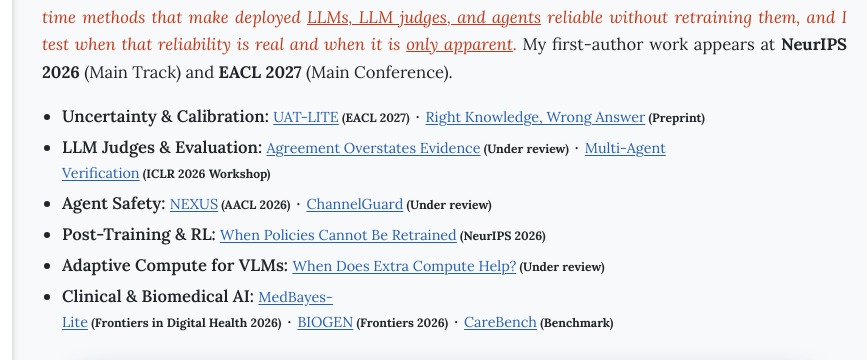
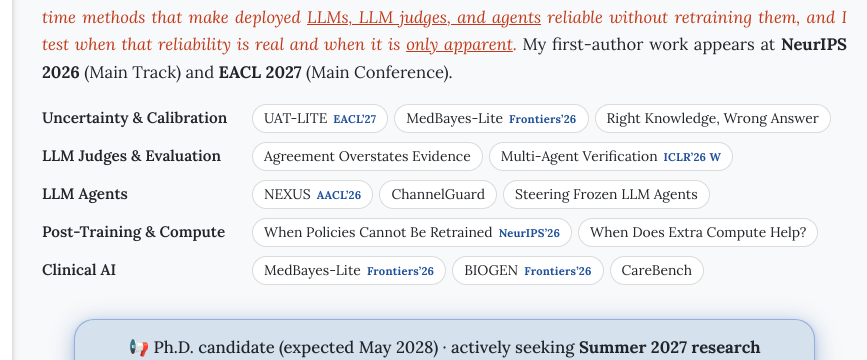
Before and after one commit to eliashossain001/eliashossain001.github.io, a plain HTML site: page index.html in a window 1280 px wide. Shown: the part 150-510 px from the top of the page, 413-1280 px from the left. Drawn offline with Linux system fonts and the light colour scheme.

Commit message:
Research areas: one line per theme with paper chips; LLM Agents row

```diff
--- a/index.html
+++ b/index.html
@@ -2362,6 +2362,16 @@
   .ra .i:not(:last-child)::after { content: "\00b7"; margin: 0 .4rem; font-weight: 700; color: var(--ink); }
   .ra .v { margin-left: .2rem; font-size: .84em; font-weight: 700; color: var(--ink); white-space: nowrap; }
   .ra a { text-decoration: underline; text-underline-offset: 2px; }
+  /* Research areas: one line per theme, papers as chips */
+  .ra2 { display: grid; grid-template-columns: 196px minmax(0, 1fr); gap: 9px 14px; margin: 4px 0 28px; align-items: start; }
+  .ra2 .h { font-weight: 600; font-size: .95rem; line-height: 1.35; padding-top: 4px; }
+  .ra2 .p { display: flex; flex-wrap: wrap; gap: 6px; }
+  .ra2 a.c, .ra2 span.c { display: inline-flex; align-items: baseline; gap: 6px; padding: 3px 11px; border: 1px solid var(--line);
+    border-radius: 999px; background: var(--bg-elev); color: var(--ink); font-size: .87rem; line-height: 1.5;
+    text-decoration: none; transition: border-color .15s, background .15s, color .15s; }
+  .ra2 a.c:hover { border-color: var(--accent); background: var(--accent-soft); color: var(--accent-ink); }
+  .ra2 .v { font-size: .7rem; font-weight: 700; letter-spacing: .02em; color: var(--accent-ink); white-space: nowrap; }
+  @media (max-width: 640px) { .ra2 { grid-template-columns: 1fr; gap: 4px; } .ra2 .p { margin-bottom: 8px; } }
   .ann { width: fit-content; max-width: 92%; margin: 34px auto 38px; padding: 14px 26px; border-radius: 20px; text-align: center; font-weight: 500;
     background: color-mix(in srgb, var(--accent) 16%, var(--bg)); border: 1px solid color-mix(in srgb, var(--accent) 38%, transparent);
     box-shadow: 0 4px 24px color-mix(in srgb, var(--accent) 34%, transparent), 0 2px 6px color-mix(in srgb, var(--accent) 18%, transparent); }
@@ -2584,14 +2594,13 @@
 
     <div class="df-main">
       <p>I&rsquo;m a Ph.D. candidate at the University of Central Florida, advised by <a href="https://www.cecs.ucf.edu/faculty/niloofar-yousefi/" target="_blank" rel="noopener">Dr. Niloofar Yousefi</a> in the Complex Adaptive Systems Lab, with three years of industry ML experience before my Ph.D. <span class="thesis">I build inference-time methods that make deployed <a href="#publications">LLMs, LLM judges, and agents</a> reliable without retraining them, and I test when that reliability is real and when it is <a href="/Automatic-Jury-Consensus/">only apparent</a>.</span> My first-author work appears at <strong>NeurIPS 2026</strong> (Main Track) and <strong>EACL 2027</strong> (Main Conference).</p>
-      <ul class="ra">
-        <li><span class="h">Uncertainty &amp; Calibration</span> <span class="p"><span class="i"><a href="/uat-lite/">UAT-LITE</a><span class="v">(EACL 2027)</span></span><span class="i"><a href="/tas/">Right Knowledge, Wrong Answer</a><span class="v">(Preprint)</span></span></span></li>
-        <li><span class="h">LLM Judges &amp; Evaluation</span> <span class="p"><span class="i"><a href="/Automatic-Jury-Consensus/">Agreement Overstates Evidence</a><span class="v">(Under review)</span></span><span class="i"><a href="/mpv/">Multi-Agent Verification</a><span class="v">(ICLR 2026 Workshop)</span></span></span></li>
-        <li><span class="h">Agent Safety</span> <span class="p"><span class="i"><a href="/nexus/">NEXUS</a><span class="v">(AACL 2026)</span></span><span class="i"><a href="/channelguard/">ChannelGuard</a><span class="v">(Under review)</span></span></span></li>
-        <li><span class="h">Post-Training &amp; RL</span> <span class="p"><span class="i"><a href="/poe-steering/">When Policies Cannot Be Retrained</a><span class="v">(NeurIPS 2026)</span></span></span></li>
-        <li><span class="h">Adaptive Compute for VLMs</span> <span class="p"><span class="i"><a href="/look-think/">When Does Extra Compute Help?</a><span class="v">(Under review)</span></span></span></li>
-        <li><span class="h">Clinical &amp; Biomedical AI</span> <span class="p"><span class="i"><a href="/medbayes-lite/">MedBayes-Lite</a><span class="v">(Frontiers in Digital Health 2026)</span></span><span class="i"><a href="/biogen/">BIOGEN</a><span class="v">(Frontiers 2026)</span></span><span class="i"><a href="/carebench/">CareBench</a><span class="v">(Benchmark)</span></span></span></li>
-      </ul>
+      <div class="ra2">
+        <div class="h">Uncertainty &amp; Calibration</div><div class="p"><a class="c" href="/uat-lite/">UAT-LITE<span class="v">EACL&rsquo;27</span></a><a class="c" href="/medbayes-lite/">MedBayes-Lite<span class="v">Frontiers&rsquo;26</span></a><a class="c" href="/tas/">Right Knowledge, Wrong Answer</a></div>
+        <div class="h">LLM Judges &amp; Evaluation</div><div class="p"><a class="c" href="/Automatic-Jury-Consensus/">Agreement Overstates Evidence</a><a class="c" href="/mpv/">Multi-Agent Verification<span class="v">ICLR&rsquo;26 W</span></a></div>
+        <div class="h">LLM Agents</div><div class="p"><a class="c" href="/nexus/">NEXUS<span class="v">AACL&rsquo;26</span></a><a class="c" href="/channelguard/">ChannelGuard</a><span class="c">Steering Frozen LLM Agents</span></div>
+        <div class="h">Post-Training &amp; Compute</div><div class="p"><a class="c" href="/poe-steering/">When Policies Cannot Be Retrained<span class="v">NeurIPS&rsquo;26</span></a><a class="c" href="/look-think/">When Does Extra Compute Help?</a></div>
+        <div class="h">Clinical AI</div><div class="p"><a class="c" href="/medbayes-lite/">MedBayes-Lite<span class="v">Frontiers&rsquo;26</span></a><a class="c" href="/biogen/">BIOGEN<span class="v">Frontiers&rsquo;26</span></a><a class="c" href="/carebench/">CareBench</a></div>
+      </div>
 
       <div class="ann">&#128226; Ph.D. candidate (expected May 2028) &middot; actively seeking <strong>Summer 2027 research internships</strong> in reliable LLMs, LLM evaluation, and agent safety. Please <a href="mailto:mdelias.hossain@ucf.edu?subject=Research%20internship">reach out</a> if you have an opening.</div>
 
```
